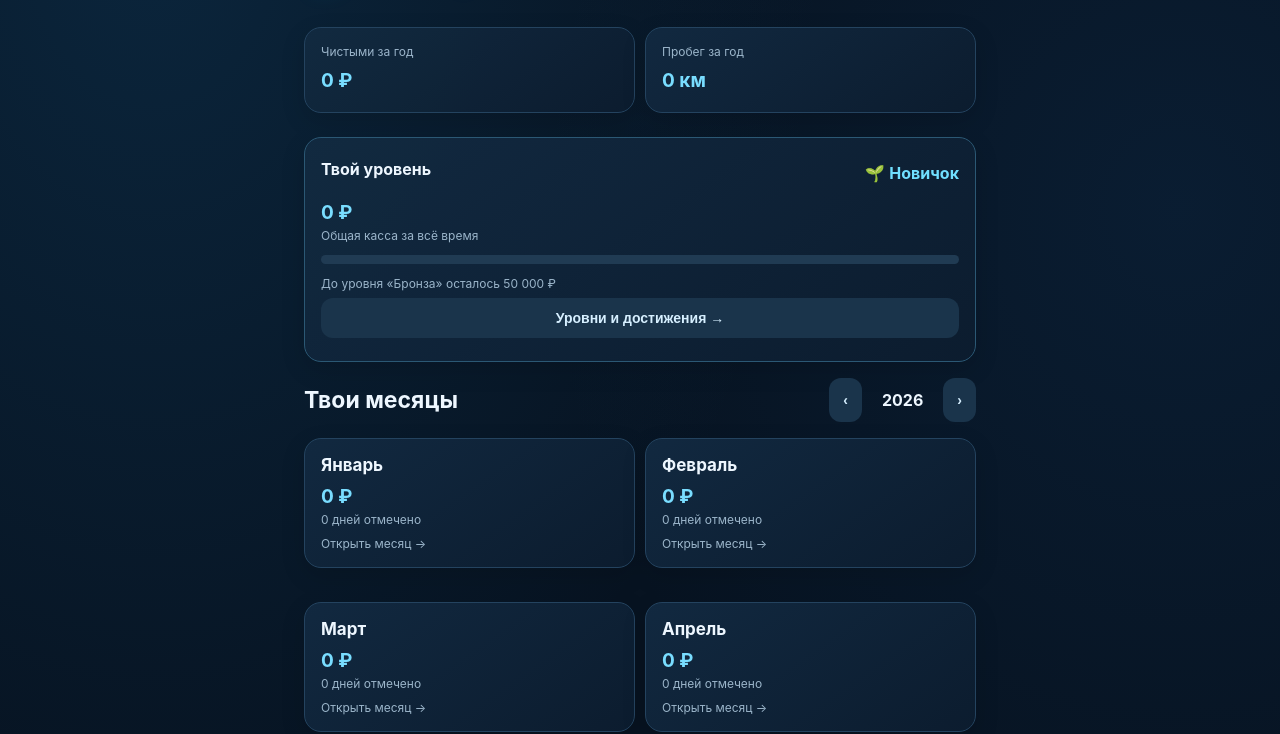
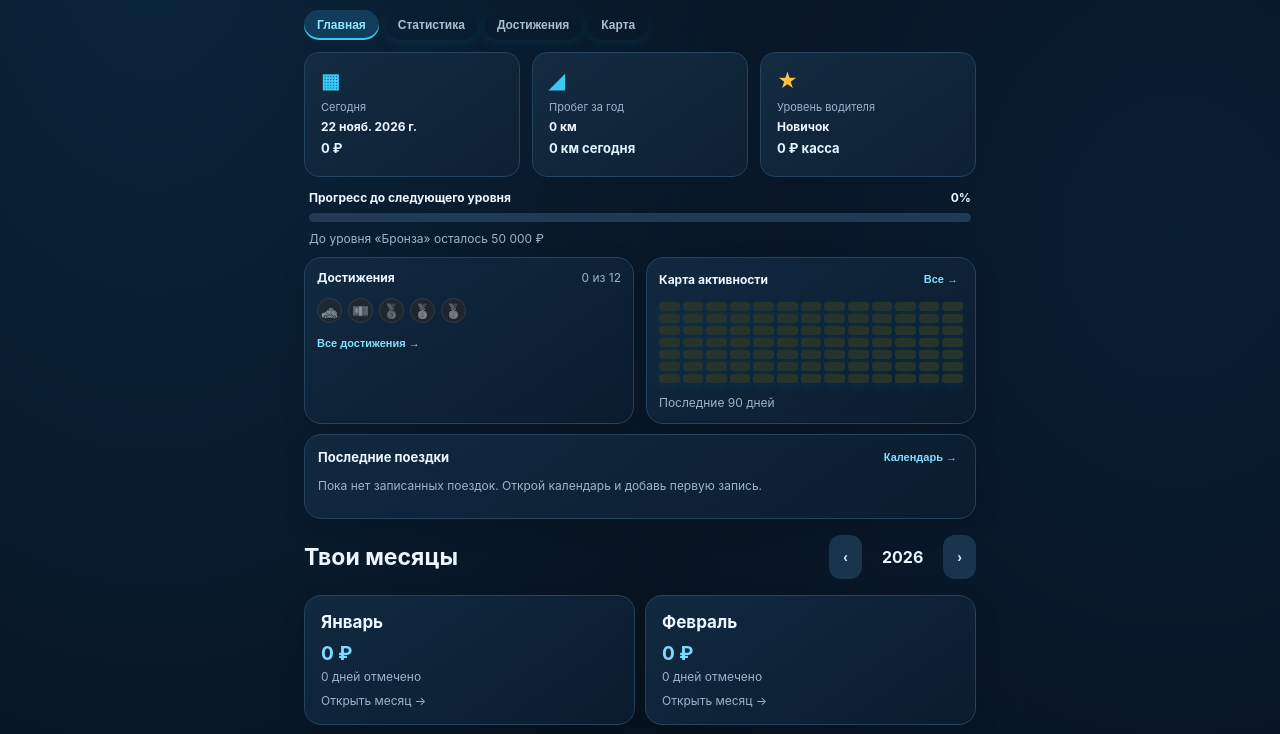
Before and after one commit to Morkklium/taxi-diary, a plain HTML site: page index.html in a window 1280 px wide. Shown: the part 82-816 px from the top of the page. Drawn offline with Linux system fonts and the light colour scheme.

Commit message:
Add files via upload

```diff
--- a/app.js
+++ b/app.js
@@ -83,20 +83,52 @@ function render(){
 function home(){
   const totalYear=Array.from({length:12},(_,m)=>monthNet(year,m)).reduce((a,b)=>a+b,0);
   const km=Object.entries(state.records).filter(([k])=>k.startsWith(year+'-')).reduce((a,[k,r])=>a+num(r.mileage),0);
-  const info=levelInfo();
+  const info=levelInfo(),all=achievements(),done=all.filter(a=>a.ok).length;
+  const todayKey=toKey(new Date()),today=rec(todayKey);
+  const todayDate=new Date().toLocaleDateString('ru-RU',{day:'2-digit',month:'short',year:'numeric'});
+  const recent=Object.entries(state.records).filter(([k,r])=>num(r.cash)>0||num(r.mileage)>0)
+    .sort(([a],[b])=>b.localeCompare(a)).slice(0,3);
+  const heatWeeks=(()=>{
+    const end=new Date(),start=new Date(end);start.setDate(end.getDate()-90);
+    const days=[];for(let d=new Date(start);d<=end;d.setDate(d.getDate()+1)){const k=toKey(d);days.push({k,v:num(rec(k).cash)});}
+    return days;
+  })();
+  const heatCells=heatWeeks.map(d=>`<button class="dash-heat-cell" style="background:${heatColor(d.v)}" title="${d.k}: ${money(d.v)} ₽" onclick="month=${Number(d.k.slice(5,7))-1};day=${Number(d.k.slice(8,10))};tab='home';render()"></button>`).join('');
   $('#view').innerHTML=`
-    <div class="grid">
-      <div class="card"><div class="muted">Чистыми за год</div><div class="money">${money(totalYear)} ₽</div></div>
-      <div class="card"><div class="muted">Пробег за год</div><div class="money">${money(km)} км</div></div>
+    <div class="dash-topnav">
+      <button class="dash-nav active" onclick="tab='home';month=-1;day=0;render()">Главная</button>
+      <button class="dash-nav" onclick="tab='analytics';render()">Статистика</button>
+      <button class="dash-nav" onclick="tab='progress';render()">Достижения</button>
+      <button class="dash-nav" onclick="tab='progress';render();setTimeout(()=>document.querySelector('.dash-achievements')?.scrollIntoView({behavior:'smooth'}),80)">Карта</button>
     </div>
-    <div class="card level-mini">
-      <div class="row between"><h3>Твой уровень</h3><span>${info.level.icon} <b>${info.level.name}</b></span></div>
-      <div class="money">${money(grossTotal())} ₽</div><div class="muted">Общая касса за всё время</div>
-      ${info.next?`<div class="progress"><div style="width:${info.progress}%"></div></div><div class="muted">До уровня «${info.next.name}» осталось ${money(info.remaining)} ₽</div>`:'<p class="muted">Максимальный уровень достигнут!</p>'}
-      <button class="secondary full" onclick="tab='progress';render()">Уровни и достижения →</button>
+    <div class="dash-summary">
+      <div class="dash-tile"><span class="dash-icon">▦</span><span class="muted">Сегодня</span><b>${todayDate}</b><strong>${money(num(today.cash))} ₽</strong></div>
+      <div class="dash-tile"><span class="dash-icon">◢</span><span class="muted">Пробег за год</span><b>${money(km)} км</b><strong>${money(num(today.mileage))} км сегодня</strong></div>
+      <div class="dash-tile dash-level-tile"><span class="dash-icon">★</span><span class="muted">Уровень водителя</span><b>${info.level.name}</b><strong>${money(grossTotal())} ₽ касса</strong></div>
     </div>
-    <div class="row between"><h2>Твои месяцы</h2><div class="actions" style="flex:0 0 auto"><button class="secondary" onclick="year--;render()">‹</button><b style="padding:12px">${year}</b><button class="secondary" onclick="year++;render()">›</button></div></div>
-    <div class="grid">${months.map((m,i)=>{let ks=monthKeys(year,i),done=ks.filter(k=>rec(k).completed).length;return `<div class="card month" onclick="month=${i};day=0;render()"><strong>${m}</strong><div class="money">${money(monthNet(year,i))} ₽</div><div class="muted">${done} дней отмечено</div><div class="muted" style="margin-top:9px">Открыть месяц →</div></div>`}).join('')}</div>
+    <div class="dash-progress">
+      <div class="row between"><b>Прогресс до следующего уровня</b><b>${Math.round(info.progress)}%</b></div>
+      <div class="progress"><div style="width:${info.progress}%"></div></div>
+      <span class="muted">${info.next?`До уровня «${info.next.name}» осталось ${money(info.remaining)} ₽`:'Максимальный уровень достигнут!'}</span>
+    </div>
+    <div class="dash-two">
+      <div class="card dash-panel dash-achievements">
+        <div class="row between"><b>Достижения</b><span class="muted">${done} из ${all.length}</span></div>
+        <div class="dash-badges">${all.slice(0,5).map((a,i)=>`<span class="dash-badge ${a.ok?'earned':''}" title="${a.name}">${a.icon}</span>`).join('')}</div>
+        <button class="dash-text-btn" onclick="tab='progress';render()">Все достижения →</button>
+      </div>
+      <div class="card dash-panel">
+        <div class="row between"><b>Карта активности</b><button class="dash-mini-btn" onclick="tab='progress';render()">Все →</button></div>
+        <div class="dash-heat">${heatCells}</div>
+        <span class="muted">Последние 90 дней</span>
+      </div>
+    </div>
+    <div class="card dash-recent">
+      <div class="row between"><b>Последние поездки</b><button class="dash-mini-btn" onclick="month=-1;day=0;tab='home';render()">Календарь →</button></div>
+      ${recent.length?recent.map(([k,r])=>`<div class="dash-trip" onclick="year=Number('${k.slice(0,4)}');month=${Number(k.slice(5,7))-1};day=${Number(k.slice(8,10))};render()"><span>▣ &nbsp;${new Date(k+'T12:00:00').toLocaleDateString('ru-RU')}</span><b>${money(num(r.mileage))} км</b><strong>${money(num(r.cash))} ₽</strong></div>`).join(''):'<p class="muted">Пока нет записанных поездок. Открой календарь и добавь первую запись.</p>'}
+    </div>
+    <div class="row between dash-month-heading"><h2>Твои месяцы</h2><div class="actions" style="flex:0 0 auto"><button class="secondary" onclick="year--;render()">‹</button><b style="padding:12px">${year}</b><button class="secondary" onclick="year++;render()">›</button></div></div>
+    <div class="grid">${months.map((m,i)=>{let ks=monthKeys(year,i),doneDays=ks.filter(k=>rec(k).completed).length;return `<div class="card month" onclick="month=${i};day=0;render()"><strong>${m}</strong><div class="money">${money(monthNet(year,i))} ₽</div><div class="muted">${doneDays} дней отмечено</div><div class="muted" style="margin-top:9px">Открыть месяц →</div></div>`}).join('')}</div>
     <p class="muted" style="text-align:center">Записи сохраняются автоматически на этом устройстве</p>`;
 }
 function calendar(){
--- a/style.css
+++ b/style.css
@@ -200,3 +200,51 @@ input,select{background:#0d1e30;color:#eff9ff;border-color:#2b4c67}
     transition-duration:.01ms!important;
   }
 }
+
+
+/* Reference-inspired compact Taxi Diary dashboard */
+.dash-topnav{display:flex;gap:6px;overflow-x:auto;padding:0 0 12px;margin-top:-5px;scrollbar-width:none}
+.dash-topnav::-webkit-scrollbar{display:none}
+.dash-nav{flex:0 0 auto;background:transparent;color:#a8c0d2;padding:8px 13px;border-radius:18px;font-size:12px}
+.dash-nav.active{background:#123d5a;color:#8fe8ff;box-shadow:inset 0 -2px #39c9f5}
+.dash-summary{display:grid;grid-template-columns:repeat(3,minmax(0,1fr));gap:9px}
+.dash-tile{min-width:0;min-height:112px;padding:12px 11px;border:1px solid #24435f;border-radius:15px;background:linear-gradient(145deg,#142b41,#0e2033);display:flex;flex-direction:column;gap:5px}
+.dash-tile .muted{font-size:11px}
+.dash-tile b{font-size:12px;line-height:1.3}
+.dash-tile strong{font-size:13px;color:#dff7ff;line-height:1.3}
+.dash-icon{font-size:20px;color:#39c9f5;font-weight:900;margin-bottom:2px}
+.dash-level-tile .dash-icon{color:#ffc247}
+.dash-progress{padding:13px 5px 10px}
+.dash-progress .row{font-size:12px}
+.dash-progress .progress{margin:8px 0 5px;height:9px;background:#203b53}
+.dash-two{display:grid;grid-template-columns:1fr 1fr;gap:9px}
+.dash-panel{margin:0;padding:12px;min-width:0;min-height:112px}
+.dash-panel b{font-size:12px}
+.dash-badges{display:flex;gap:6px;margin:13px 0 8px}
+.dash-badge{width:25px;height:25px;display:grid;place-items:center;border-radius:50%;background:#1a2c3e;border:1px solid #39536b;filter:grayscale(1);opacity:.55;font-size:14px}
+.dash-badge.earned{filter:none;opacity:1;background:#123e5b;border-color:#2586b0;box-shadow:0 0 10px rgba(57,201,245,.14)}
+.dash-text-btn,.dash-mini-btn{padding:4px 0;background:transparent;color:#80dfff;font-size:11px;box-shadow:none}
+.dash-mini-btn{padding:3px 5px}
+.dash-heat{display:grid;grid-template-columns:repeat(13,minmax(5px,1fr));grid-auto-rows:9px;gap:3px;margin:14px 0 8px}
+.dash-heat-cell{min-width:0;width:100%;height:9px;padding:0;border-radius:3px;border:0;background:#20374a}
+.dash-recent{margin-top:10px;padding:13px}
+.dash-recent> .row b{font-size:13px}
+.dash-trip{display:grid;grid-template-columns:1.35fr .8fr .7fr;gap:5px;align-items:center;padding:10px 0;border-bottom:1px solid #24435f;font-size:11px;cursor:pointer}
+.dash-trip:last-child{border-bottom:0}
+.dash-trip span{color:#a9c2d4}
+.dash-trip b{text-align:center;color:#d9edfa}
+.dash-trip strong{text-align:right;color:#79ddff}
+.dash-month-heading{margin-top:12px}
+@media(max-width:380px){
+  .dash-summary{gap:6px}
+  .dash-tile{padding:10px 8px;min-height:108px}
+  .dash-tile strong{font-size:11px}
+  .dash-two{gap:6px}
+  .dash-panel{padding:10px}
+  .dash-trip{font-size:10px}
+}
+@media(min-width:600px){
+  .dash-summary{gap:12px}
+  .dash-tile{min-height:125px;padding:16px}
+  .dash-two{gap:12px}
+}
```
